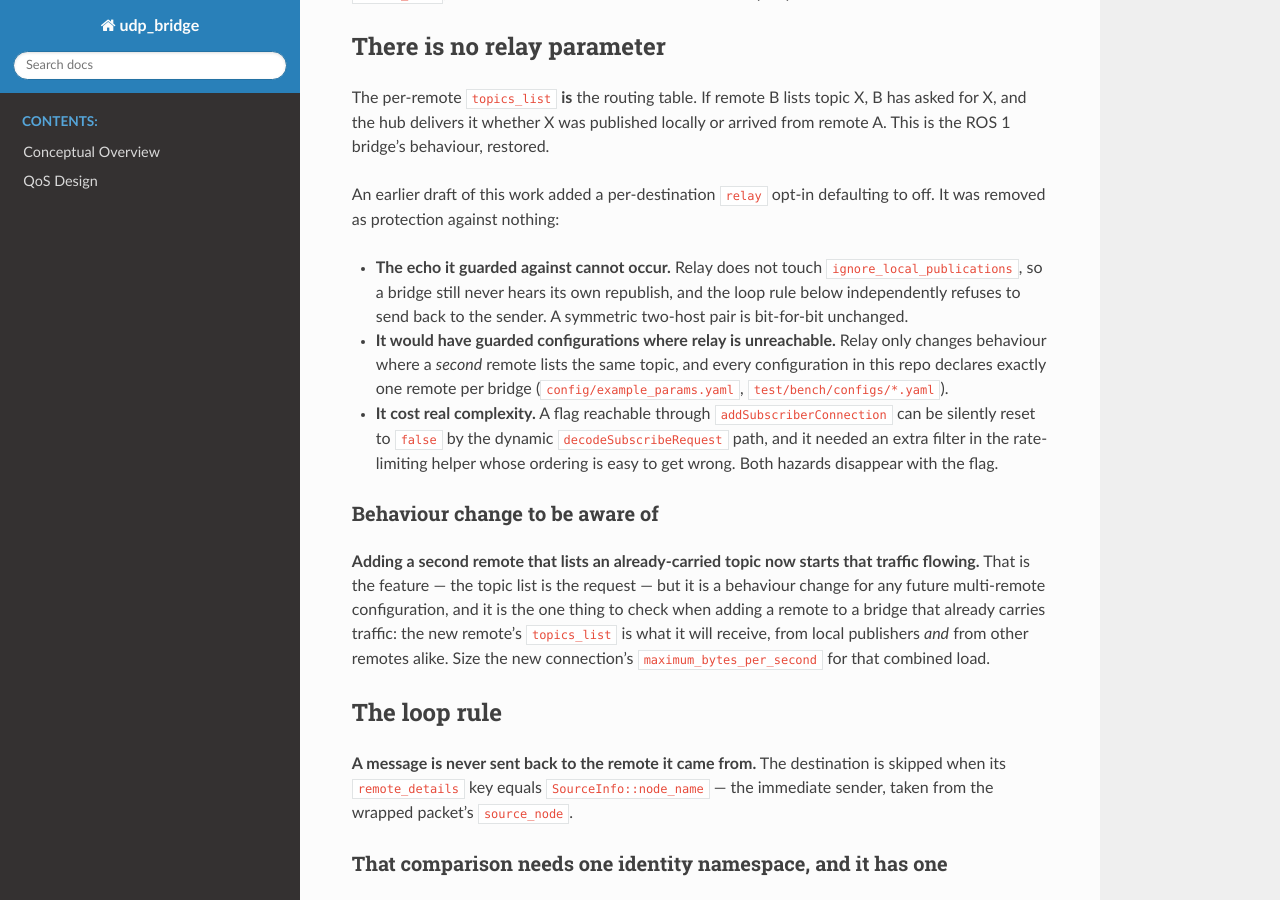
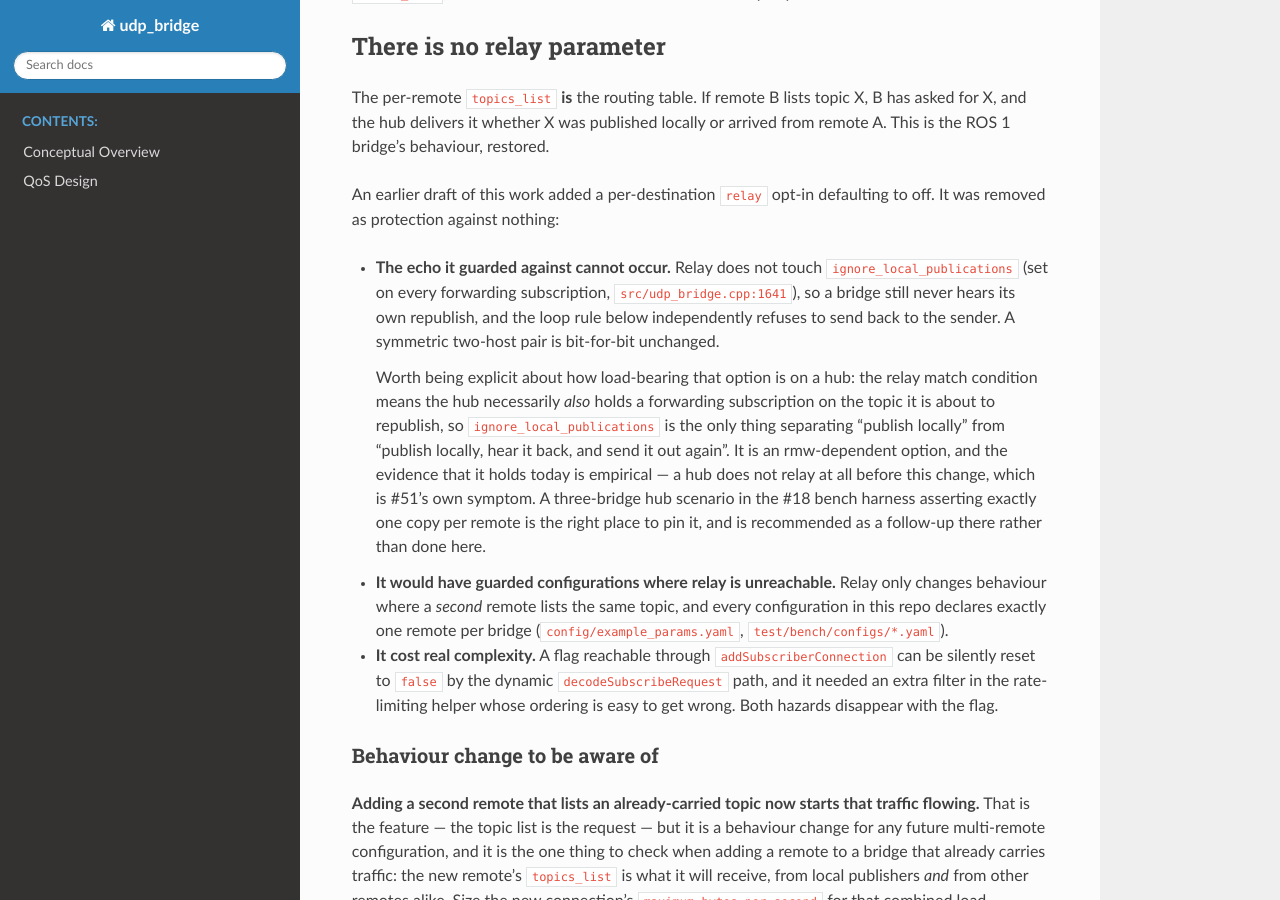
Before and after one commit to rolker/udp_bridge, a Sphinx documentation site: the page built from udp_bridge/doc/relay_design.md, in a window 1280 px wide and 900 px high, scrolled down 1917 px. Built offline with Sphinx 7.4.7 and the Read the Docs theme 3.1.0, drawn with Linux system fonts in a browser that asks for light colours.

Commit message:
docs: make the no-loopback dependency on ignore_local_publications explicit (#51)

```diff
--- a/udp_bridge/doc/relay_design.md
+++ b/udp_bridge/doc/relay_design.md
@@ -105,9 +105,21 @@ An earlier draft of this work added a per-destination `relay` opt-in
 defaulting to off. It was removed as protection against nothing:
 
 - **The echo it guarded against cannot occur.** Relay does not touch
-  `ignore_local_publications`, so a bridge still never hears its own
+  `ignore_local_publications` (set on every forwarding subscription,
+  `src/udp_bridge.cpp:1641`), so a bridge still never hears its own
   republish, and the loop rule below independently refuses to send back to
   the sender. A symmetric two-host pair is bit-for-bit unchanged.
+
+  Worth being explicit about how load-bearing that option is on a hub: the
+  relay match condition means the hub necessarily *also* holds a forwarding
+  subscription on the topic it is about to republish, so
+  `ignore_local_publications` is the only thing separating "publish
+  locally" from "publish locally, hear it back, and send it out again". It
+  is an rmw-dependent option, and the evidence that it holds today is
+  empirical — a hub does not relay at all before this change, which is
+  #51's own symptom. A three-bridge hub scenario in the #18 bench harness
+  asserting exactly one copy per remote is the right place to pin it, and
+  is recommended as a follow-up there rather than done here.
 - **It would have guarded configurations where relay is unreachable.**
   Relay only changes behaviour where a *second* remote lists the same
   topic, and every configuration in this repo declares exactly one remote
```
